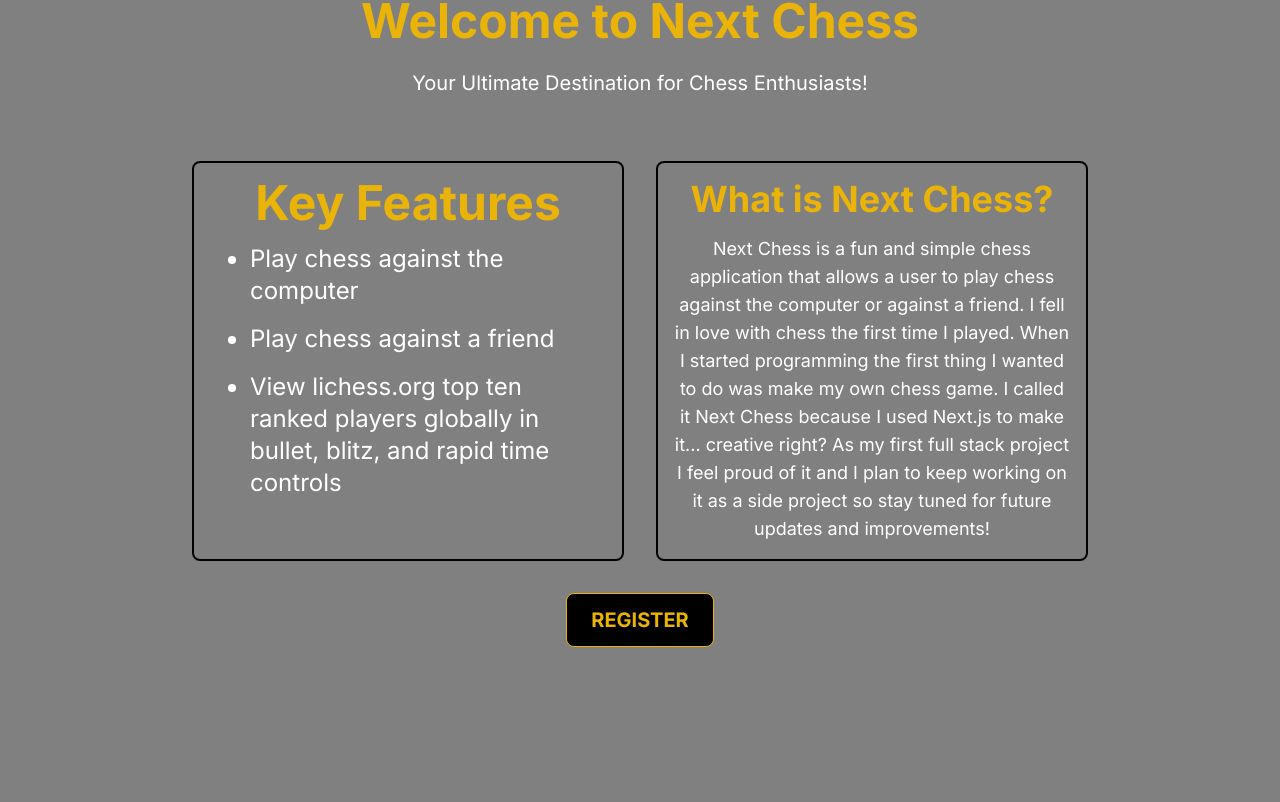
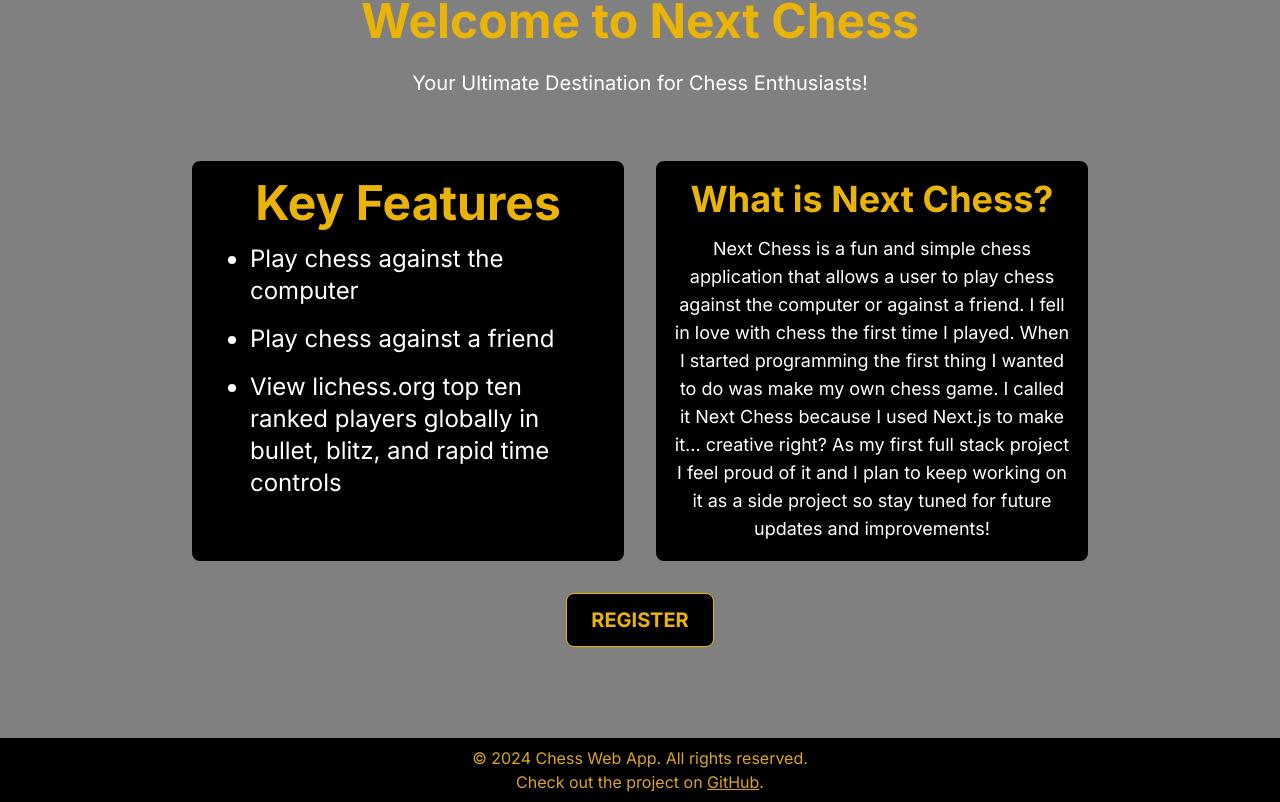
Before and after one commit to J-Russ17/capstone, a Next.js app: page / in a window 1280 px wide. Shown: the part 162-964 px from the top of the page. Before the commit the page ends 868 px from the top, so only its background shows below. Built offline with nearby package versions, Linux system fonts and the light colour scheme; no server answers.

Commit message:
cleaning up code, more styling

```diff
--- a/app/Navbar.tsx
+++ b/app/Navbar.tsx
@@ -23,7 +23,6 @@ function Navbar() {
 
   const pages = [
     { label: "Play", path: isAuthenticated ? "/play" : "/api/auth/signin" },
-    // { label: "Play", path: "/play" },
     { label: "Leaderboards", path: "/leaderboards" },
     {
       label: isAuthenticated ? "Sign Out" : "Sign in",
--- a/app/components/DefaultBoard.module.css
+++ b/app/components/DefaultBoard.module.css
@@ -3,13 +3,15 @@
   display: flex;
   justify-content: center;
   align-items: center;
+  flex-direction: column;
 }
 
 .boardAndStatus {
   display: flex;
-  justify-content: space-between;
+  flex-direction: row;
   align-items: center;
-  width: 100%;
+  justify-content: center;
+  width: auto;
 }
 
 .statusText {
@@ -21,3 +23,31 @@
     1px 1px 0 #000;
   font-weight: bold;
 }
+
+.leftText,
+.rightText {
+  flex: 1;
+  padding: 10px;
+  color: #333;
+  font-family: "Helvetica Neue", Arial, sans-serif;
+  background-color: rgba(255, 255, 255, 0.8);
+  border-radius: 8px;
+  box-shadow: 0 2px 5px rgba(0, 0, 0, 0.1);
+}
+
+.boardCenter {
+  flex: 3;
+  display: flex;
+  justify-content: center;
+  align-items: center;
+}
+
+.layout {
+  display: flex;
+  align-items: center;
+  justify-content: space-around;
+  width: 100%;
+  min-height: 80vh;
+  margin-top: 2rem;
+  padding: 0 5%;
+}
--- a/app/components/DefaultBoard.tsx
+++ b/app/components/DefaultBoard.tsx
@@ -4,7 +4,6 @@ import React, { useState, useEffect, useRef } from "react";
 import { Chess } from "chess.js";
 import Chessboard from "chessboardjsx";
 import styles from "./DefaultBoard.module.css";
-import axios from "axios";
 
 interface DropResults {
   sourceSquare: string;
@@ -15,6 +14,7 @@ const DefaultBoard: React.FC = () => {
   const [fen, setFen] = useState<string>("start");
   const [orientation, setOrientation] = useState<"white" | "black">("white");
   const [checkmate, setCheckmate] = useState<boolean>(false);
+  const [moveCount, setMoveCount] = useState<number>(0);
   const game = useRef<Chess | null>(null);
 
   useEffect(() => {
@@ -58,6 +58,8 @@ const DefaultBoard: React.FC = () => {
       return "snapback";
     }
 
+    setMoveCount(moveCount + 1);
+
     const isCheckmate = game.current?.isGameOver();
 
     if (isCheckmate) return setCheckmate(true);
@@ -69,22 +71,23 @@ const DefaultBoard: React.FC = () => {
     }
   };
 
-  const startNewGame = async () => {
-    try {
-      const response = await axios.post("/api/game", { fen });
-      console.log("Game started:", response.data);
-    } catch (error: any) {
-      console.error(
-        "Failed to start game:",
-        error.response?.data || error.message
-      );
-    }
-  };
-
   return (
     <>
       <div className={styles.container}>
-        <div className={styles.boardAndStatus}>
+        <div className={styles.layout}>
+          {moveCount === 0 && (
+            <div className={styles.leftText}>
+              <p>
+                This game mode is meant to be played with a friend in person.
+                Whenever a move is made the board will flip orientation so that
+                whoever&apos;s turn it is gets to see the board from their
+                piece&apos;s point of view. Make a move to initiate the game,
+                white goes first!
+              </p>
+            </div>
+          )}
+
+          <div className={styles.boardCenter}>
             <div className={styles.statusText}>
               {checkmate && <p>CHECKMATE!</p>}
             </div>
@@ -102,6 +105,13 @@ const DefaultBoard: React.FC = () => {
               {checkmate && <p>{orientation.toUpperCase()} WINS!</p>}
             </div>
           </div>
+
+          {moveCount === 0 && (
+            <div className={styles.rightText}>
+              <p>Good luck have fun!</p>
+            </div>
+          )}
+        </div>
       </div>
     </>
   );
--- /dev/null
+++ b/app/components/Footer.module.css
@@ -0,0 +1,24 @@
+.footer {
+  height: 64px;
+  padding: 0 20px;
+  background-color: #000;
+  color: #daa520;
+  text-align: center;
+  display: flex;
+  align-items: center;
+  justify-content: center;
+  margin-top: 32px;
+}
+
+.container {
+  display: flex;
+  flex-direction: column;
+  align-items: center;
+  justify-content: center;
+}
+
+.link {
+  color: #daa520;
+  text-decoration: none;
+  text-decoration: underline;
+}
--- /dev/null
+++ b/app/components/Footer.tsx
@@ -0,0 +1,25 @@
+"use client";
+import React from "react";
+import styles from "./Footer.module.css";
+
+const Footer: React.FC = () => {
+  return (
+    <footer className={styles.footer}>
+      <div className={styles.container}>
+        <p>© 2024 Chess Web App. All rights reserved.</p>
+        <p>
+          Check out the project on{" "}
+          <a
+            href="https://github.com/J-Russ17/capstone.git"
+            className={styles.link}
+          >
+            GitHub
+          </a>
+          .
+        </p>
+      </div>
+    </footer>
+  );
+};
+
+export default Footer;
--- a/app/layout.tsx
+++ b/app/layout.tsx
@@ -3,6 +3,7 @@ import type { Metadata } from "next";
 import { Inter } from "next/font/google";
 import Navbar from "./Navbar";
 import AuthProvider from "./auth/Provider";
+import Footer from "./components/Footer";
 
 const inter = Inter({ subsets: ["latin"] });
 
@@ -22,6 +23,7 @@ export default function RootLayout({
         <AuthProvider>
           <Navbar />
           <main>{children}</main>
+          <Footer />
         </AuthProvider>
       </body>
     </html>
--- a/app/page.tsx
+++ b/app/page.tsx
@@ -14,7 +14,7 @@ const Home: React.FC = () => {
       </div>
       <div className="flex flex-wrap justify-between items-stretch w-full max-w-4xl mx-auto my-8 gap-8">
         <div
-          className="flex-1 flex flex-col p-4 border-2 border-black rounded-lg"
+          className="flex-1 flex flex-col p-4 border-2 border-black rounded-lg bg-black"
           style={{ minHeight: "300px" }}
         >
           <div className="mb-auto w-full text-center">
@@ -37,7 +37,7 @@ const Home: React.FC = () => {
           </div>
         </div>
         <div
-          className="flex-1 flex flex-col justify-center items-center p-4 border-2 border-black rounded-lg"
+          className="flex-1 flex flex-col justify-center items-center p-4 border-2 border-black rounded-lg bg-black"
           style={{ minHeight: "300px" }}
         >
           <div className="w-full text-center">
--- a/app/play/Play.module.css
+++ b/app/play/Play.module.css
@@ -1,4 +1,3 @@
-/* Play.module.css */
 .buttonsContainer {
   display: flex;
   flex-direction: column;
--- a/app/play/page.tsx
+++ b/app/play/page.tsx
@@ -1,7 +1,7 @@
 "use client";
 import Link from "next/link";
 import React from "react";
-import styles from "./Play.module.css"; // Import the styles from the CSS module
+import styles from "./Play.module.css";
 
 const Play = () => {
   return (
--- a/app/register/RegisterForm.module.css
+++ b/app/register/RegisterForm.module.css
@@ -1,4 +1,3 @@
-/* RegisterForm.module.css */
 .registerForm {
   display: flex;
   flex-direction: column;
@@ -54,6 +53,6 @@
 }
 
 .signInText a {
-  color: #00bfff; /* Light blue color */
-  text-decoration: underline; /* Underline the text */
+  color: #00bfff;
+  text-decoration: underline;
 }
--- a/app/register/page.tsx
+++ b/app/register/page.tsx
@@ -1,7 +1,6 @@
 "use client";
 import React from "react";
 import RegisterForm from "./RegisterForm";
-import Link from "next/link";
 
 const RegisterPage = () => {
   const handleSubmit = (data: {
```
Also changed, not shown: app/globals.css (+0 -7 lines), 1 other file (tests, documents, lock files or other folders). Lines whose indentation alone changed are shown as unchanged.
